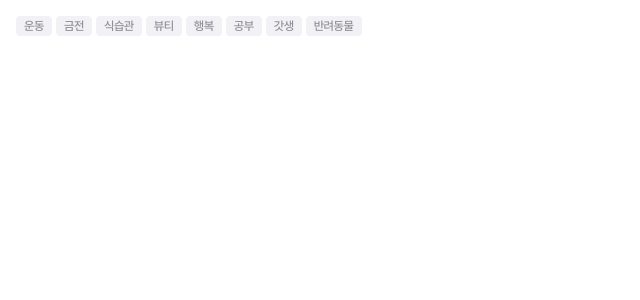
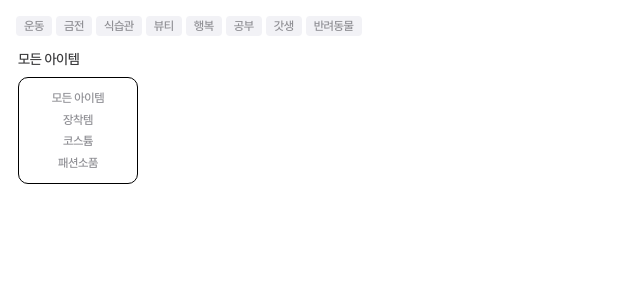
Before and after one commit to skp-temp/skp-temp-frontend, a React (Create React App) app: page /myItem in a window 1280 px wide. Shown: the top 300 px of the page, without its empty margins (0-640 px from the left). Built offline with nearby package versions, Linux system fonts and the light colour scheme.

Commit message:
feat: 내아이템 퍼블리싱

```diff
--- a/src/constants.tsx
+++ b/src/constants.tsx
@@ -85,3 +85,10 @@ export const CATEGORY_LIST: string[] = [
   '갓생',
   '반려동물',
 ];
+
+export const SELECT_OPTION_LIST: string[] = [
+  '모든 아이템',
+  '장착템',
+  '코스튬',
+  '패션소품',
+];
--- a/src/pages/myItem/MyItem.tsx
+++ b/src/pages/myItem/MyItem.tsx
@@ -1,13 +1,22 @@
 import React from 'react';
 import styled from 'styled-components';
 import ItemCategory from './ItemCategory';
+import ItemSelectBox from './itemSelectBox';
 
 const MyItemComponent = styled.div``;
+
+const ComboBoxComponent = styled.div`
+  display: flex;
+  margin: 0 18px;
+`;
 
 function MyItem() {
   return (
     <MyItemComponent>
       <ItemCategory />
+      <ComboBoxComponent>
+        <ItemSelectBox />
+      </ComboBoxComponent>
     </MyItemComponent>
   );
 }
--- /dev/null
+++ b/src/pages/myItem/itemSelectBox.tsx
@@ -0,0 +1,53 @@
+import React from 'react';
+import styled from 'styled-components';
+import { useComboBox } from '../../store';
+import { SELECT_OPTION_LIST, GRAY_COLOR } from '../../constants';
+
+const ItemSelectBoxComponent = styled.div``;
+
+const ComboBox = styled.div`
+  color: ${GRAY_COLOR.GRAY_800};
+  font-size: 14px;
+  font-family: 'PretendardMedium';
+  line-height: 14px;
+  letter-spacing: -0.4px;
+`;
+
+const OptionList = styled.ul`
+  width: 120px;
+  list-style: none;
+  border: 1px solid ${GRAY_COLOR.BLACK};
+  box-sizing: border-box;
+  border-radius: 10px;
+  padding: 8.5px 10px;
+  margin: 11px 0;
+`;
+
+const OptionItem = styled.li`
+  border: none;
+  color: ${GRAY_COLOR.GRAY_500};
+  font-size: 12px;
+  font-family: 'PretendardMedium';
+  line-height: 12px;
+  letter-spacing: -0.4px;
+  margin: 1.5px 0;
+  padding: 4px 8px;
+  text-align: center;
+  box-sizing: border-box;
+`;
+
+function ItemSelectBox() {
+  const { comboBox, setComboBox } = useComboBox();
+  return (
+    <ItemSelectBoxComponent>
+      <ComboBox>{comboBox}</ComboBox>
+      <OptionList>
+        {SELECT_OPTION_LIST.map((item) => (
+          <OptionItem key={item}>{item}</OptionItem>
+        ))}
+      </OptionList>
+    </ItemSelectBoxComponent>
+  );
+}
+
+export default ItemSelectBox;
--- a/src/store.ts
+++ b/src/store.ts
@@ -48,3 +48,15 @@ export const useGiftItemSelect = create<GiftItemSelect>((set) => ({
     set((state) => ({ selectNum: selectNum }));
   },
 }));
+
+interface ComboBoxSelect {
+  comboBox: string;
+  setComboBox: (comboBox: string) => void;
+}
+
+export const useComboBox = create<ComboBoxSelect>((set) => ({
+  comboBox: '모든 아이템',
+  setComboBox: (comboBox) => {
+    set((state) => ({ comboBox: comboBox }));
+  },
+}));
```
